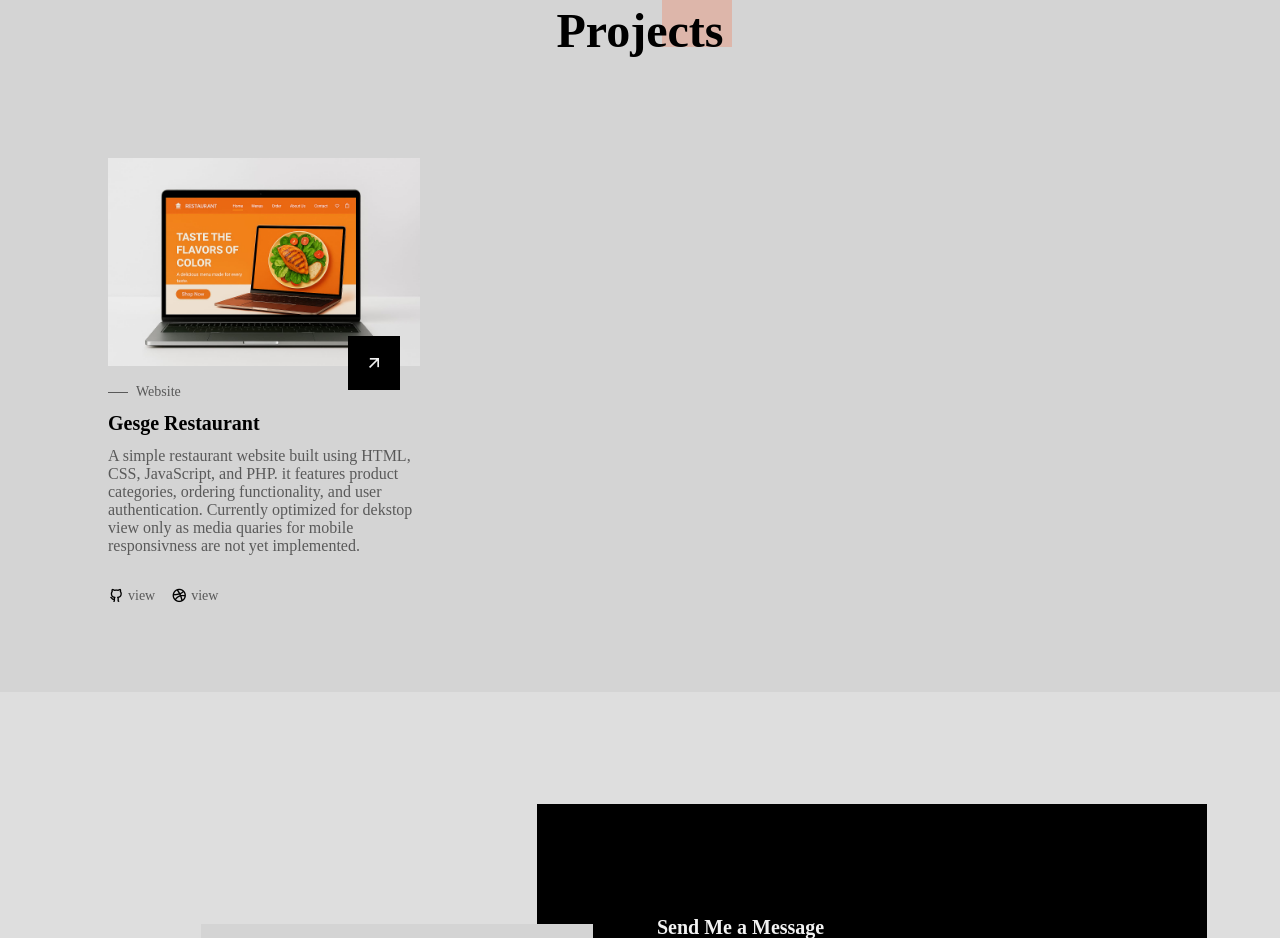
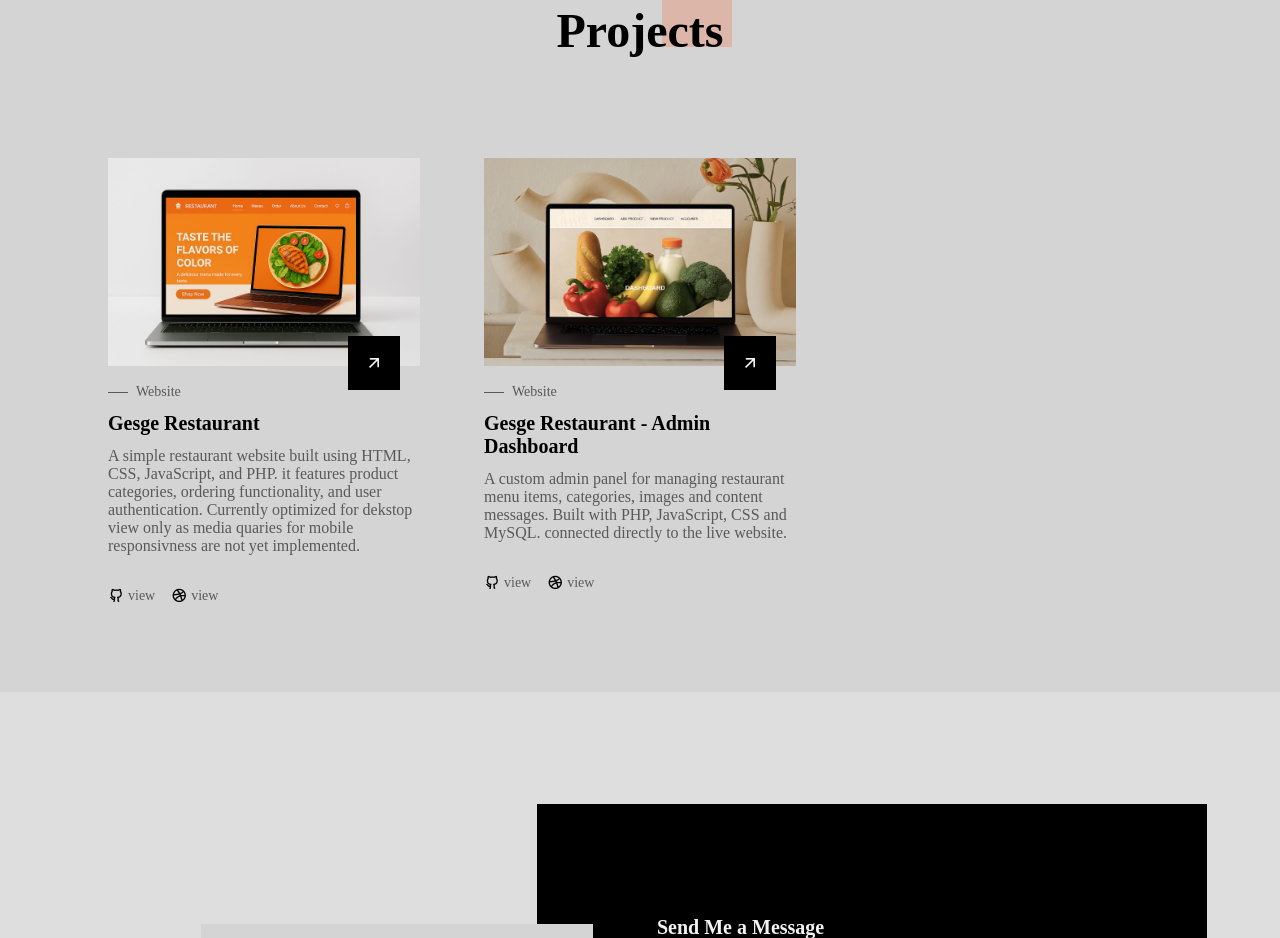
Before and after one commit to Gagasgees/gagas-portfolio, a plain HTML site: page index.html in a window 1280 px wide. Shown: the part 2302-3240 px from the top of the page. Drawn offline with nearby package versions, Linux system fonts and the light colour scheme; a web font is replaced by a local one.

Commit message:
Update project section

```diff
--- a/index.html
+++ b/index.html
@@ -94,7 +94,7 @@
                                 <i class="ri-linkedin-box-line"></i>
                             </a>
 
-                            <a href="https://www.github.com/" target="_blank" class="home__social-link">
+                            <a href="https://github.com/Gagasgees/gagas-portfolio.git" target="_blank" class="home__social-link">
                                 <i class="ri-github-line"></i>
                             </a>
 
@@ -237,7 +237,7 @@
                         <div class="projects__image">
                             <img src="img/project1.jpg" alt="image" class="projects__img">
 
-                            <a href="https://gesge-restaurant.rf.gd" class="projects__button button">
+                            <a href="https://gesgerestaurant.42web.io" class="projects__button button">
                                 <i class="ri-arrow-right-up-line"></i>
                             </a>
                         </div>
@@ -252,11 +252,44 @@
                         </div>
 
                         <div class="projects__buttons">
-                            <a href="https://github.com/Gagasgees/gesge-restaurant.git" target="_blank" class="projects__link">
+                            <a href="https://github.com/Gagasgees/project-final.git" target="_blank" class="projects__link">
                                 <i class="ri-github-line"></i>view
                             </a>
 
-                            <a href="https://gesge-restaurant.rf.gd" target="_blank" class="projects__link">
+                            <a href="https://gesgerestaurant.42web.io" target="_blank" class="projects__link">
+                                <i class="ri-dribbble-line"></i>view
+                            </a>
+                        </div>
+                    </article>
+
+
+
+
+
+                    <article class="projects__card">
+                        <div class="projects__image">
+                            <img src="img/project2.jpg" alt="image" class="projects__img">
+
+                            <a href="https://gesgerestaurant.42web.io/admin/login.php" class="projects__button button">
+                                <i class="ri-arrow-right-up-line"></i>
+                            </a>
+                        </div>
+
+                        <div class="projects__content">
+                            <h3 class="projects__subtitle">Website</h3>
+                            <h2 class="projects__title"> Gesge Restaurant - Admin Dashboard </h2>
+
+                            <p class="projects__description">
+                                A custom admin panel for managing restaurant menu items, categories, images and content messages. Built with PHP, JavaScript, CSS and MySQL. connected directly to the live website.
+                            </p>
+                        </div>
+
+                        <div class="projects__buttons">
+                            <a href="https://github.com/Gagasgees/project-final.git" target="_blank" class="projects__link">
+                                <i class="ri-github-line"></i>view
+                            </a>
+
+                            <a href="https://gesgerestaurant.42web.io/admin/login.php" target="_blank" class="projects__link">
                                 <i class="ri-dribbble-line"></i>view
                             </a>
                         </div>
```
Also changed, not shown: img/project2.jpg (added).
